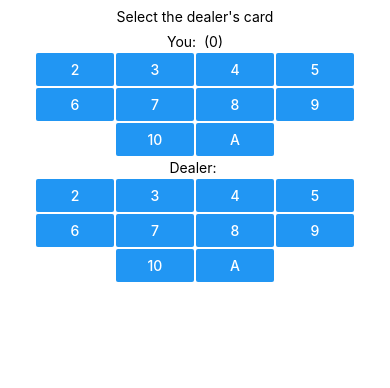
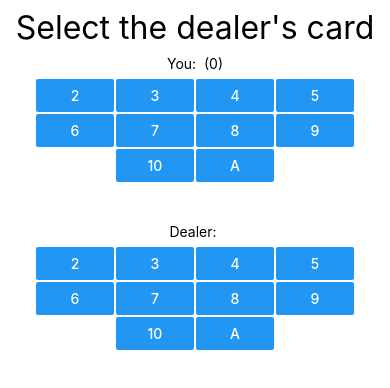
Before and after one commit to BryanDGuy/BlackjackBuddy, a React Native app: screen / in a window 390 px wide. Shown: the top 388 px of the page. Built offline with nearby package versions, Linux system fonts and the light colour scheme.

Commit message:
its coming together

```diff
--- a/App.tsx
+++ b/App.tsx
@@ -19,9 +19,7 @@ const App = () => {
 
   return (
     <View>
-      <View style={styles.header}>
-        <Text style={styles.textPrompt}>{nextMove}</Text>
-      </View>
+      <Text style={styles.header}>{nextMove}</Text>
 
       <View>
         <Text style={styles.textPrompt}>
@@ -62,14 +60,16 @@ const App = () => {
 
 const styles = StyleSheet.create({
   header: {
-    alignItems: 'center',
+    textAlign: 'center',
+    fontSize: 32,
     marginVertical: 8,
   },
   textPrompt: {
     textAlign: 'center',
   },
   cardContainer: {
-    padding: 2,
+    paddingTop: 6,
+    paddingBottom: 40,
     flexDirection: 'row',
     flexWrap: 'wrap',
     justifyContent: 'center',
```
